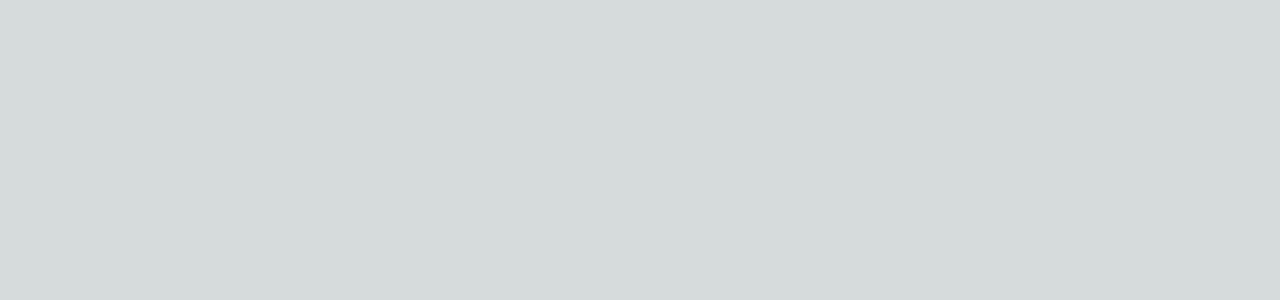
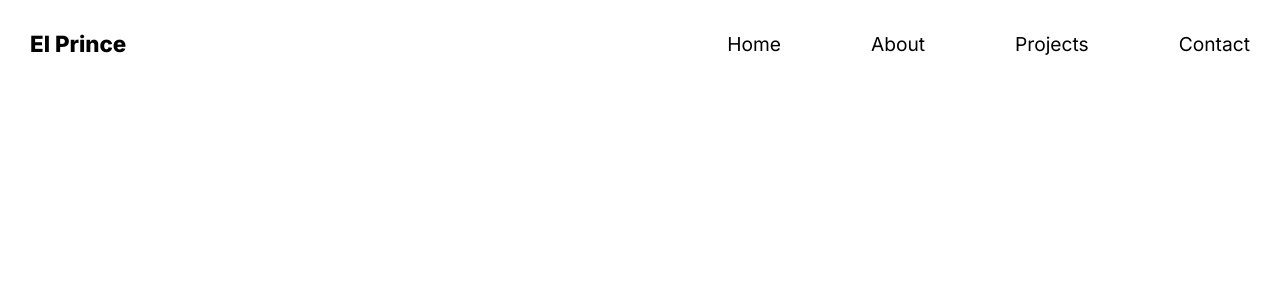
Before and after one commit to elprince-dev/portfolio-simple, a Next.js app: page / in a window 1280 px wide. Shown: the top 300 px of the page. Built offline with nearby package versions, Linux system fonts and the light colour scheme.

Commit message:
Sets the basic structure of the header

```diff
--- a/package.json
+++ b/package.json
@@ -9,9 +9,10 @@
     "lint": "next lint"
   },
   "dependencies": {
+    "next": "14.1.4",
     "react": "^18",
     "react-dom": "^18",
-    "next": "14.1.4"
+    "sass": "^1.72.0"
   },
   "devDependencies": {
     "eslint": "^8",
--- a/src/app/globals.css
+++ b/src/app/globals.css
@@ -1,81 +1,11 @@
 :root {
-  --max-width: 1100px;
-  --border-radius: 12px;
-  --font-mono: ui-monospace, Menlo, Monaco, "Cascadia Mono", "Segoe UI Mono",
-    "Roboto Mono", "Oxygen Mono", "Ubuntu Monospace", "Source Code Pro",
-    "Fira Mono", "Droid Sans Mono", "Courier New", monospace;
+  }
 
-  --foreground-rgb: 0, 0, 0;
-  --background-start-rgb: 214, 219, 220;
-  --background-end-rgb: 255, 255, 255;
 
-  --primary-glow: conic-gradient(
-    from 180deg at 50% 50%,
-    #16abff33 0deg,
-    #0885ff33 55deg,
-    #54d6ff33 120deg,
-    #0071ff33 160deg,
-    transparent 360deg
-  );
-  --secondary-glow: radial-gradient(
-    rgba(255, 255, 255, 1),
-    rgba(255, 255, 255, 0)
-  );
-
-  --tile-start-rgb: 239, 245, 249;
-  --tile-end-rgb: 228, 232, 233;
-  --tile-border: conic-gradient(
-    #00000080,
-    #00000040,
-    #00000030,
-    #00000020,
-    #00000010,
-    #00000010,
-    #00000080
-  );
-
-  --callout-rgb: 238, 240, 241;
-  --callout-border-rgb: 172, 175, 176;
-  --card-rgb: 180, 185, 188;
-  --card-border-rgb: 131, 134, 135;
-}
-
-@media (prefers-color-scheme: dark) {
-  :root {
-    --foreground-rgb: 255, 255, 255;
-    --background-start-rgb: 0, 0, 0;
-    --background-end-rgb: 0, 0, 0;
-
-    --primary-glow: radial-gradient(rgba(1, 65, 255, 0.4), rgba(1, 65, 255, 0));
-    --secondary-glow: linear-gradient(
-      to bottom right,
-      rgba(1, 65, 255, 0),
-      rgba(1, 65, 255, 0),
-      rgba(1, 65, 255, 0.3)
-    );
-
-    --tile-start-rgb: 2, 13, 46;
-    --tile-end-rgb: 2, 5, 19;
-    --tile-border: conic-gradient(
-      #ffffff80,
-      #ffffff40,
-      #ffffff30,
-      #ffffff20,
-      #ffffff10,
-      #ffffff10,
-      #ffffff80
-    );
-
-    --callout-rgb: 20, 20, 20;
-    --callout-border-rgb: 108, 108, 108;
-    --card-rgb: 100, 100, 100;
-    --card-border-rgb: 200, 200, 200;
-  }
-}
 
 * {
   box-sizing: border-box;
-  padding: 0;
+  padding: 5px;
   margin: 0;
 }
 
@@ -86,22 +16,10 @@ body {
 }
 
 body {
-  color: rgb(var(--foreground-rgb));
-  background: linear-gradient(
-      to bottom,
-      transparent,
-      rgb(var(--background-end-rgb))
-    )
-    rgb(var(--background-start-rgb));
+
 }
 
 a {
   color: inherit;
   text-decoration: none;
 }
-
-@media (prefers-color-scheme: dark) {
-  html {
-    color-scheme: dark;
-  }
-}
--- a/src/app/page.js
+++ b/src/app/page.js
@@ -1,10 +1,11 @@
 import Image from "next/image";
 import styles from "./page.module.css";
+import Header from "@@/components/header/Header";
 
 export default function Home() {
   return (
-    <div>
-
+    <div className="main">
+      <Header />
     </div>
   );
 }
--- a/src/app/page.module.css
+++ b/src/app/page.module.css
@@ -0,0 +1,3 @@
+.main {
+    padding: 20px;
+}
--- a/src/components/header/Header.jsx
+++ b/src/components/header/Header.jsx
@@ -0,0 +1,20 @@
+import './header.scss'
+
+const Header = () => {
+
+    const links = ["Home", "About", "Projects", "Contact"]
+  return (
+    <div className="container">
+        <div className="name">
+            <h3>El Prince</h3>
+        </div>
+        <div className="navbar">
+            {links.map(link =>(
+                <a key={link}>{link}</a>
+            ))}
+        </div>
+    </div>
+  )
+}
+
+export default Header
--- a/src/components/header/header.scss
+++ b/src/components/header/header.scss
@@ -0,0 +1,25 @@
+.container {
+    display: flex;
+    justify-content: space-between;
+    align-items: center;
+
+    .navbar {
+
+        display: flex;
+        align-items: center;
+        flex: 1;
+        justify-content: flex-end;
+        gap: 80px;
+        font-size: 1.2rem;
+        font-weight: 400;
+    }
+
+    .name {
+        flex: 1;
+        h3 {
+            font-weight: 800;
+            font-size: 1.4rem;
+        }
+    }
+
+}
```
Also changed, not shown: 1 other file (tests, documents, lock files or other folders).
